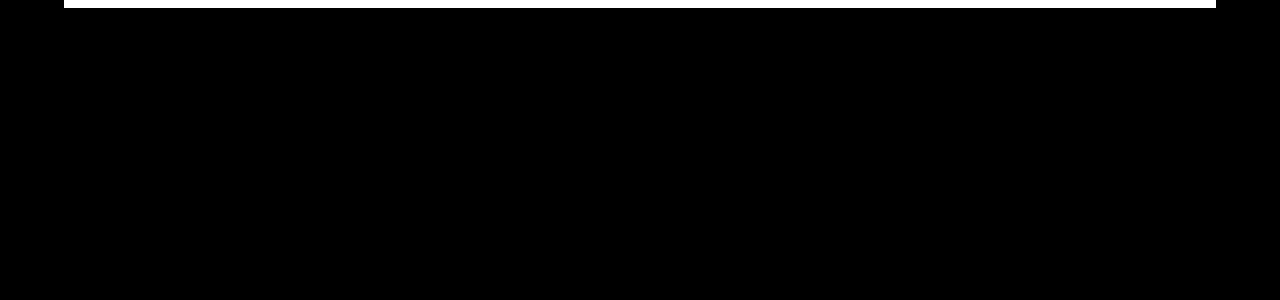
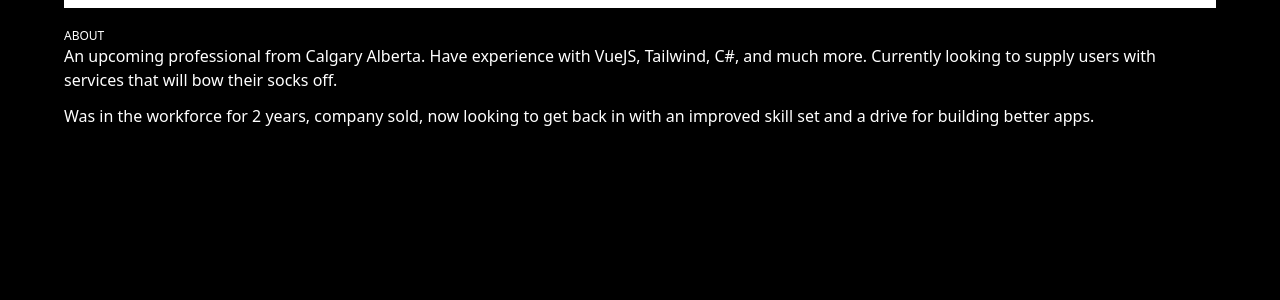
Before and after one commit to Justins45/Web-Resume-2025, a Vue app: page / in a window 1280 px wide. Shown: the top 300 px of the page. Built offline with nearby package versions, Linux system fonts and the light colour scheme.

Commit message:
add initial about content

```diff
--- a/src/views/HomeView.vue
+++ b/src/views/HomeView.vue
@@ -6,11 +6,26 @@
   <div class="bg-black min-h-screen text-white">
     <Container>
       <!-- TESTER FOR WIDTH -->
-      <div class="h-2 bg-white"></div>
+      <div class="h-2 bg-white mb-5"></div>
       <!-- header -->
       <div></div>
       <!-- about -->
-      <div></div>
+      <div>
+        <div>
+          <h2 class="uppercase text-xs">About</h2>
+          <div class="space-y-3">
+            <p class="">
+              An upcoming professional from Calgary Alberta. Have experience with VueJS, Tailwind,
+              C#, and much more. Currently looking to supply users with services that will bow their
+              socks off.
+            </p>
+            <p>
+              Was in the workforce for 2 years, company sold, now looking to get back in with an
+              improved skill set and a drive for building better apps.
+            </p>
+          </div>
+        </div>
+      </div>
       <!-- experience -->
       <div></div>
       <!-- skills  ?? cool cards? -->
```
